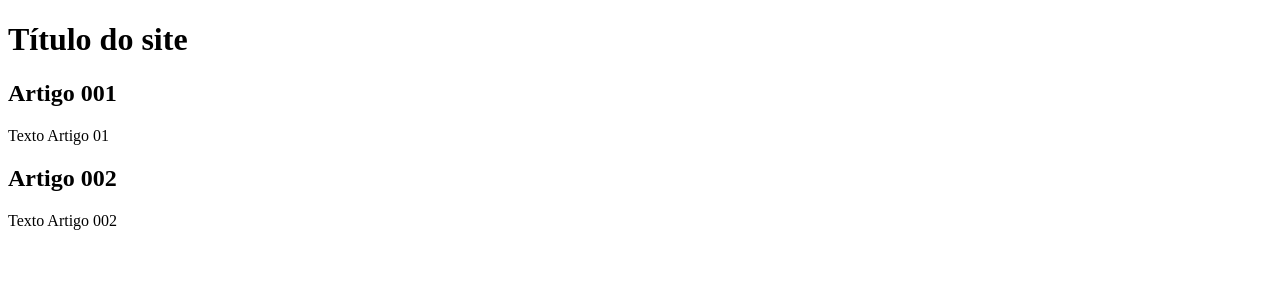
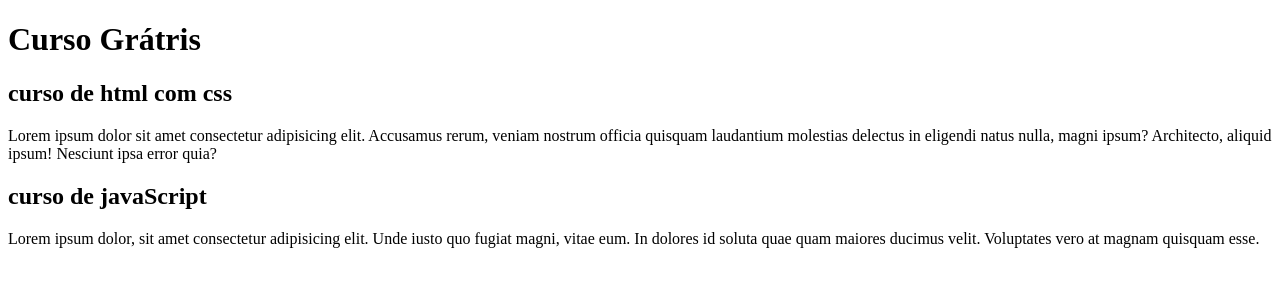
Before and after one commit to Andrey-Bach/Projeto-site, a plain HTML site: page index.html in a window 1280 px wide. Drawn offline with Linux system fonts and the light colour scheme.

Commit message:
comecei a escrever o coteúdo

```diff
--- a/index.html
+++ b/index.html
@@ -8,15 +8,15 @@
 <body>
     <main>
         <header>
-            <h1> Título do site </h1>
+            <h1> Curso Grátris </h1>
         </header>
         <article>
-            <h2> Artigo 001 </h2>
-            <p>Texto Artigo 01</p>
+            <h2> curso de html com css </h2>
+            <p>Lorem ipsum dolor sit amet consectetur adipisicing elit. Accusamus rerum, veniam nostrum officia quisquam laudantium molestias delectus in eligendi natus nulla, magni ipsum? Architecto, aliquid ipsum! Nesciunt ipsa error quia?</p>
         </article>
         <article>
-            <h2> Artigo 002 </h2>
-            <p>Texto Artigo 002 </p>
+            <h2> curso de javaScript </h2>
+            <p>Lorem ipsum dolor, sit amet consectetur adipisicing elit. Unde iusto quo fugiat magni, vitae eum. In dolores id soluta quae quam maiores ducimus velit. Voluptates vero at magnam quisquam esse.</p>
         </article>
     </main>
 </body>
```
